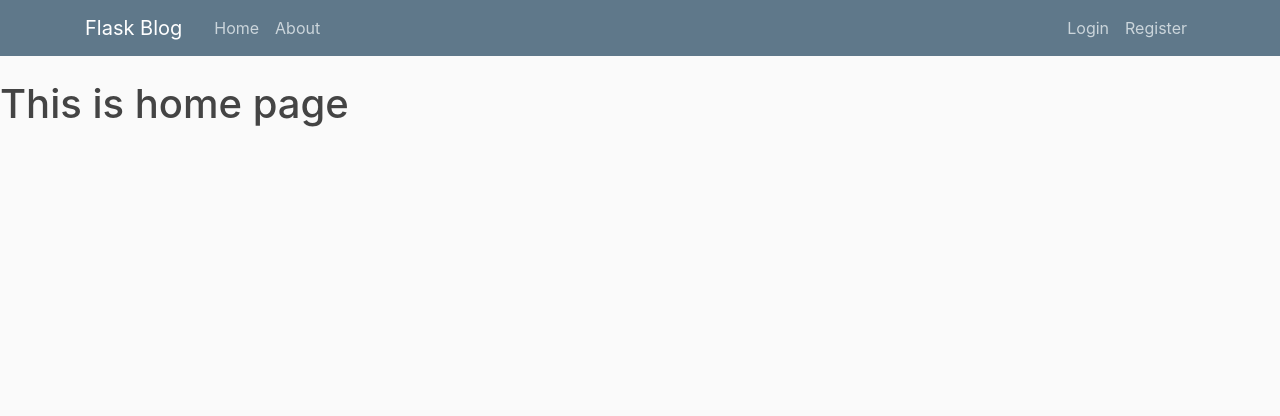
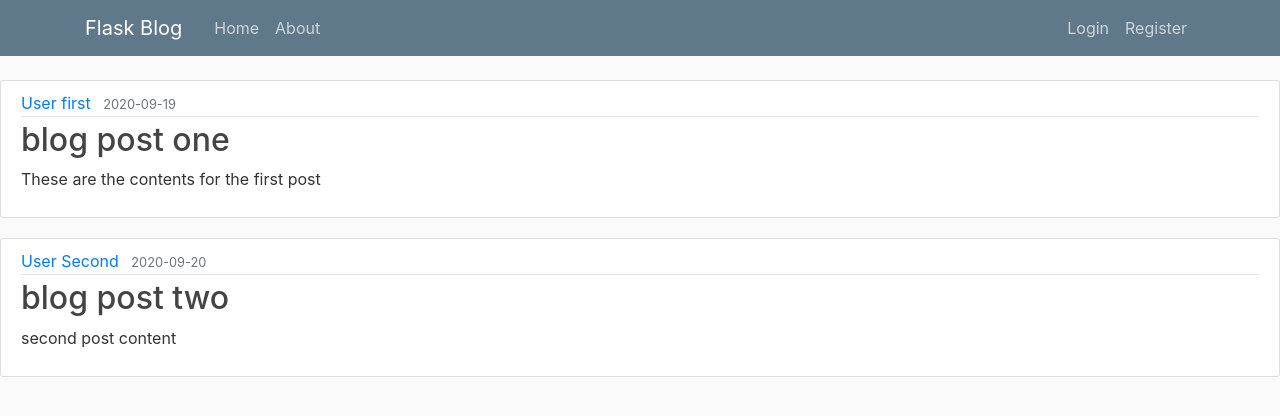
Before and after one commit to csemanish12/flask_blog, a Flask app: page / in a window 1280 px wide. Shown: the top 416 px of the page. Run offline with Flask 2, Linux system fonts and the light colour scheme; some libraries are stand-ins or nearby versions.

Commit message:
add demo posts

```diff
--- a/blog/routes.py
+++ b/blog/routes.py
@@ -4,7 +4,21 @@ from flask import render_template
 
 @app.route("/")
 def home():
-    return render_template('home.html')
+    posts = [
+    {
+        'author': 'User first',
+        'title': 'blog post one',
+        'content': 'These are the contents for the first post',
+        'date_posted': '2020-09-19'
+    },
+    {
+        'author': 'User Second',
+        'title': 'blog post two',
+        'content': 'second post content',
+        'date_posted': '2020-09-20'
+    }
+]
+    return render_template('home.html', posts=posts)
 
 
 @app.route("/about")
--- a/blog/templates/home.html
+++ b/blog/templates/home.html
@@ -1,4 +1,15 @@
 {% extends 'layout.html' %}
 {% block content %}
-<h1>This is home page</h1>
+{% for post in posts %}
+<article class="media content-section">
+    <div class="media-body">
+        <div class="article-metadata">
+            <a class="mr-2" href="#">{{ post.author }}</a>
+            <small class="text-muted">{{ post.date_posted }}</small>
+        </div>
+        <h2><a class="article-title" href="#">{{ post.title }}</a></h2>
+        <p class="article-content">{{ post.content }}</p>
+    </div>
+</article>
+{% endfor %}
 {% endblock content %}
```
